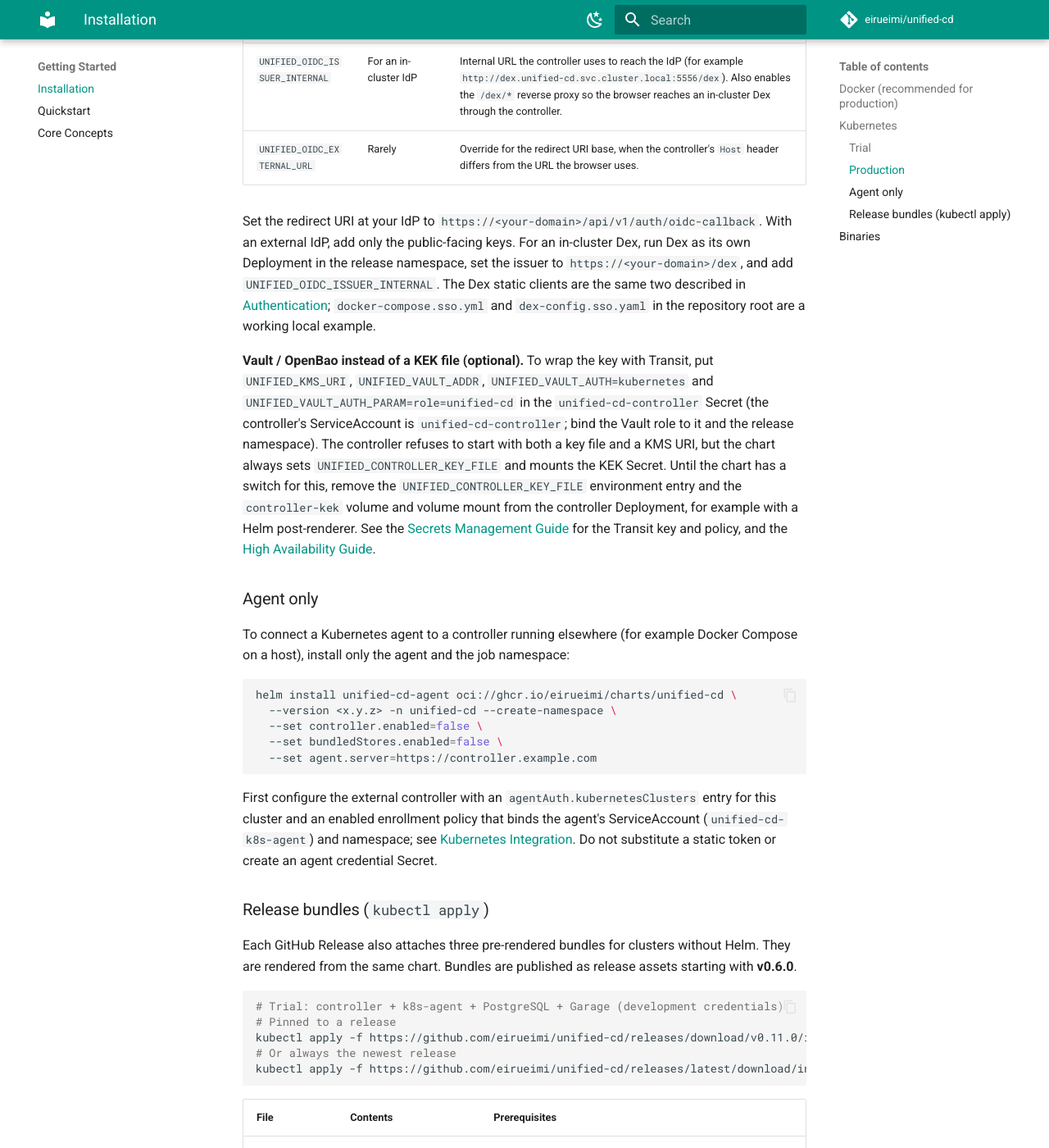
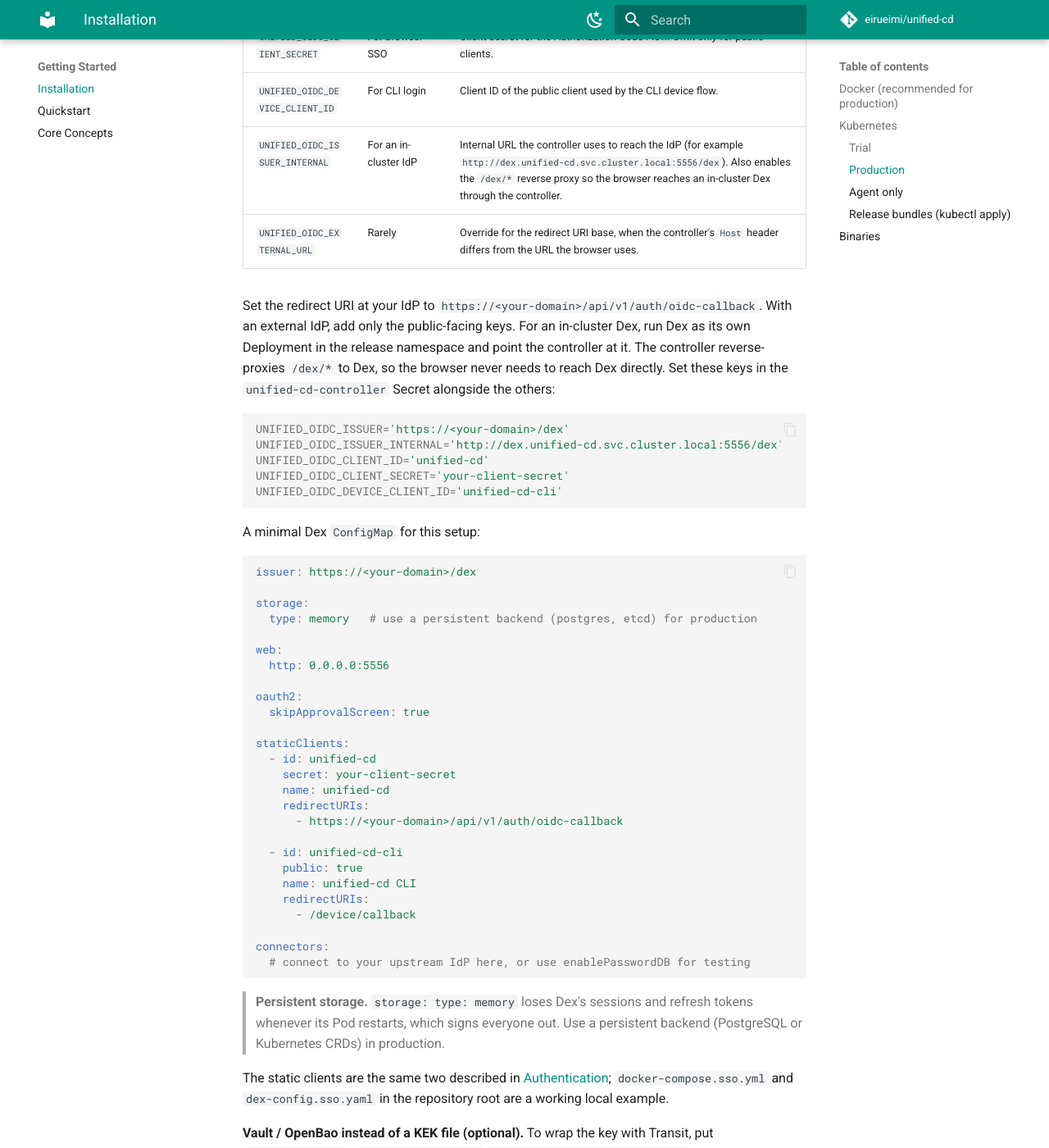
Before and after one commit to eirueimi/unified-cd, an MkDocs documentation site: the page built from docs/getting-started/installation.md, in a window 1280 px wide and 1400 px high, scrolled down 3546 px. Shown: the whole window at 82% size. Built offline with MkDocs 1.6.1 and Material for MkDocs 9.7.7, drawn with Linux system fonts in a browser that asks for light colours; comment, search, counter and statistics services are not loaded; some of the changed text lies outside the part shown.

Commit message:
docs: correct release scope, restore SSO/Vault guidance, document v0.11.0 upgrade
- one controller release per cluster (cluster-scoped RBAC, cluster-wide job
  namespace); dated correction note in the design spec
- migration guide: bundle re-apply works in place, orphaned hashed
  garage-config cleanup, adoption script no longer lists garage-config
- installation: allowInsecureHTTP applies whenever agent.server is empty,
  restore the in-cluster Dex example and static-token Vault note
- chart README: ingress/controller render error, failed KEK hook leftovers
- README install one-liner formatting; TODO item for making the GHCR chart
  package public

Co-Authored-By: Claude Opus 5.5 <noreply@anthropic.com>
Claude-Session: https://claude.ai/code/session_01G3NWwwXnjYtSfzJjZYTrnV

````diff
--- a/docs/getting-started/installation.md
+++ b/docs/getting-started/installation.md
@@ -133,8 +133,12 @@ create certificates; for cert-manager, add its annotation through
 `ingress.annotations` (for example
 `cert-manager.io/cluster-issuer: letsencrypt`). If another load balancer or
 service mesh gateway terminates TLS instead, leave `ingress.enabled=false` and
-set `agent.server` to its URL. Never carry the trial's in-cluster HTTP agent
-setting (`allowInsecureHTTP: true`) into production.
+set `agent.server` to its URL. Leaving `agent.server` empty makes the chart set
+`allowInsecureHTTP: true` and point the agent at the controller over plain
+in-cluster HTTP. That happens whenever the controller is installed, not only in
+trial mode, so a production install with `bundledStores.enabled=false` and no
+`agent.server` gets the insecure setting too (the install NOTES print a
+warning). Always set `agent.server` in production.
 
 Put non-secret controller and agent settings in `controller.config` and
 `agent.config`; they are deep-merged over the chart's defaults, and changing
@@ -156,9 +160,55 @@ Without them the controller uses only the static `UNIFIED_TOKEN`; with them
 
 Set the redirect URI at your IdP to `https://<your-domain>/api/v1/auth/oidc-callback`.
 With an external IdP, add only the public-facing keys. For an in-cluster Dex,
-run Dex as its own Deployment in the release namespace, set the issuer to
-`https://<your-domain>/dex`, and add `UNIFIED_OIDC_ISSUER_INTERNAL`. The Dex
-static clients are the same two described in
+run Dex as its own Deployment in the release namespace and point the
+controller at it. The controller reverse-proxies `/dex/*` to Dex, so the browser
+never needs to reach Dex directly. Set these keys in the
+`unified-cd-controller` Secret alongside the others:
+
+```bash
+UNIFIED_OIDC_ISSUER='https://<your-domain>/dex'
+UNIFIED_OIDC_ISSUER_INTERNAL='http://dex.unified-cd.svc.cluster.local:5556/dex'
+UNIFIED_OIDC_CLIENT_ID='unified-cd'
+UNIFIED_OIDC_CLIENT_SECRET='your-client-secret'
+UNIFIED_OIDC_DEVICE_CLIENT_ID='unified-cd-cli'
+```
+
+A minimal Dex `ConfigMap` for this setup:
+
+```yaml
+issuer: https://<your-domain>/dex
+
+storage:
+  type: memory   # use a persistent backend (postgres, etcd) for production
+
+web:
+  http: 0.0.0.0:5556
+
+oauth2:
+  skipApprovalScreen: true
+
+staticClients:
+  - id: unified-cd
+    secret: your-client-secret
+    name: unified-cd
+    redirectURIs:
+      - https://<your-domain>/api/v1/auth/oidc-callback
+
+  - id: unified-cd-cli
+    public: true
+    name: unified-cd CLI
+    redirectURIs:
+      - /device/callback
+
+connectors:
+  # connect to your upstream IdP here, or use enablePasswordDB for testing
+```
+
+> **Persistent storage.** `storage: type: memory` loses Dex's sessions and
+> refresh tokens whenever its Pod restarts, which signs everyone out. Use a
+> persistent backend (PostgreSQL or Kubernetes CRDs) in production.
+
+The static clients are the same two described in
 [Authentication](../operator-manual/authentication.md#sso-setup-oidc-dex);
 `docker-compose.sso.yml` and `dex-config.sso.yaml` in the repository root are a
 working local example.
@@ -176,6 +226,12 @@ controller Deployment, for example with a Helm post-renderer. See the
 [Secrets Management Guide](../user-guide/secrets.md#using-vault-or-openbao-transit)
 for the Transit key and policy, and the
 [High Availability Guide](../operator-manual/high-availability.md#vault-openbao-when-unified_kms_uri-is-used).
+
+Static-token auth (`UNIFIED_VAULT_AUTH=token` with `UNIFIED_VAULT_TOKEN_FILE`)
+also works on Kubernetes, but it gives up the credential-free advantage of the
+`kubernetes` method, where the controller's projected ServiceAccount token is the
+credential Vault verifies and no token Secret is mounted. Prefer it only when
+Vault policy requires a specific token per deployment.
 
 ### Agent only
 
@@ -217,7 +273,7 @@ kubectl apply -f https://github.com/eirueimi/unified-cd/releases/latest/download
 | `agent-only.yaml` | k8s-agent only | A controller running elsewhere with the matching enrollment policy. Download it and replace `https://controller.example.invalid` with its HTTPS endpoint. |
 
 The bundles run the KEK Job as a plain Job (`kubectl apply` has no hooks);
-re-applying never replaces an existing KEK. For production, prefer
+re-applying never replaces an existing KEK. Re-applying a newer `install.yaml` over a v0.11.0 install works in place and keeps the KEK; afterwards delete the orphaned `garage-config-<hash>` ConfigMap (see the [migration guide](../operator-manual/migrations/2026-10-30-helm-chart.md)). For production, prefer
 `helm install`: the bundles are fixed renderings, so changing anything means
 editing the downloaded file. Coming from the old Kustomize overlays? See
 [Migrating from the Kustomize overlays to Helm](../operator-manual/migrations/2026-10-30-helm-chart.md).
````
Also changed, not shown: TODO.md (+6 -1 lines), charts/unified-cd/README.md (+14 -4 lines), docs/operator-manual/migrations/2026-10-30-helm-chart.md (+29 -5 lines), docs/superpowers/specs/2026-10-30-helm-chart-design.md (+8 -0 lines), manifests/README.md (+4 -1 lines).
